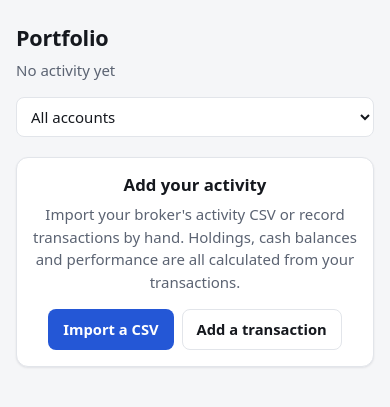
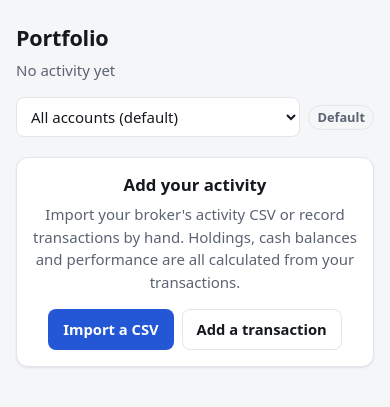
Before and after one commit to TheRealPrizzly/Finance-App, a Flask app: page / in a window 390 px wide. Shown: the part 121-528 px from the top of the page. Run offline with Flask 3, Linux system fonts and the light colour scheme; the visitor is signed in with stand-in values (Sample User, id 1); data comes from the database, SQL or seed files in the repository; data that the repository does not hold is empty.

Commit message:
Let users choose the view the dashboard opens with
A "Set as default" button next to the account/portfolio picker saves the
current selection on the user. Opening the dashboard without a selection
redirects to it; All accounts stays the default until one is chosen. An
explicit All accounts choice is marked with all=1 so it isn't overridden,
and a default whose account or portfolio was deleted is ignored.

Co-Authored-By: Claude Opus 5.5 <noreply@anthropic.com>

```diff
--- a/app/db.py
+++ b/app/db.py
@@ -43,6 +43,8 @@ def migrate(conn):
     user_columns = {r["name"] for r in conn.execute("PRAGMA table_info(users)")}
     if "theme" not in user_columns:
         conn.execute("ALTER TABLE users ADD COLUMN theme TEXT NOT NULL DEFAULT 'white'")
+    if "default_scope" not in user_columns:
+        conn.execute("ALTER TABLE users ADD COLUMN default_scope TEXT NOT NULL DEFAULT ''")
     # Imports before in-kind deposits and withdrawals were recognized stored them as cash
     # deposits and withdrawals, which ignores their shares.
     conn.execute(
--- a/app/schema.sql
+++ b/app/schema.sql
@@ -5,6 +5,7 @@ CREATE TABLE IF NOT EXISTS users (
     name        TEXT,
     picture     TEXT,
     theme       TEXT NOT NULL DEFAULT 'white',
+    default_scope TEXT NOT NULL DEFAULT '',  -- view the dashboard opens with: '', 'account:<id>' or 'portfolio:<id>'
     created_at  TEXT NOT NULL DEFAULT (datetime('now'))
 );
 
--- a/app/static/app.js
+++ b/app/static/app.js
@@ -575,9 +575,10 @@
   // Kept out of an inline onchange attribute, where `URL` would resolve to the document.URL string.
   $("account-select")?.addEventListener("change", (e) => {
     const url = new URL(location.href);
-    ["account", "portfolio", "page"].forEach((p) => url.searchParams.delete(p));
+    ["account", "portfolio", "all", "page"].forEach((p) => url.searchParams.delete(p));
     const [key, id] = e.target.value.split(":");
     if (id) url.searchParams.set(key, id);
+    else url.searchParams.set("all", "1");  // an explicit choice: don't fall back to a saved default
     location.href = url.href;
   });
 
--- a/app/static/style.css
+++ b/app/static/style.css
@@ -183,7 +183,9 @@ label.check input { width: auto; }
 .form h2 { margin-bottom: 4px; }
 .filters { display: grid; grid-template-columns: repeat(auto-fit, minmax(180px, 1fr)); gap: 12px; align-items: end; }
 .filter-actions { display: flex; gap: 8px; }
-.account-filter { margin: 0; }
+.account-filter { margin: 0; display: flex; gap: 8px; align-items: center; flex-wrap: wrap; }
+.default-form { margin: 0; }
+.default-tag { font-size: .8rem; font-weight: 600; color: var(--muted); padding: 2px 8px; border: 1px solid var(--border); border-radius: 999px; }
 .account-filter select { width: auto; min-width: 200px; max-width: 100%; }
 .danger-zone { margin-top: 8px; }
 .pager { display: flex; gap: 12px; align-items: center; justify-content: center; }
@@ -231,7 +233,7 @@ details summary { cursor: pointer; font-weight: 600; font-size: .9rem; margin: 1
   .topbar-inner { gap: 8px 16px; padding-top: 8px; padding-bottom: 8px; }
   .nav { order: 3; flex-basis: 100%; }
   .user { margin-left: auto; }
-  .account-filter select { min-width: 0; width: 100%; }
+  .account-filter select { min-width: 0; width: auto; flex: 1; }
   .head-actions { width: 100%; }
   .head-actions .account-filter { width: 100%; }
 }
--- a/app/templates/_account_filter.html
+++ b/app/templates/_account_filter.html
@@ -1,19 +1,30 @@
+{% set current_scope = 'account:%d' % account_id if account_id else ('portfolio:%d' % portfolio_id if portfolio_id else '') %}
 <div class="account-filter">
   <label class="sr-only" for="account-select">Account or portfolio</label>
   {# Each option is "param:id"; app.js reloads the page with that account/portfolio selected. #}
   <select id="account-select">
-    <option value="">All accounts</option>
+    <option value="">All accounts{% if default_scope == '' %} (default){% endif %}</option>
     {% if portfolios %}
     <optgroup label="Portfolios">
       {% for p in portfolios %}
-        <option value="portfolio:{{ p.id }}" {% if p.id == portfolio_id and not account_id %}selected{% endif %}>{{ p.name }}</option>
+        <option value="portfolio:{{ p.id }}" {% if p.id == portfolio_id and not account_id %}selected{% endif %}>{{ p.name }}{% if default_scope == 'portfolio:%d' % p.id %} (default){% endif %}</option>
       {% endfor %}
     </optgroup>
     {% endif %}
     <optgroup label="Accounts">
       {% for a in accounts %}
-        <option value="account:{{ a.id }}" {% if a.id == account_id %}selected{% endif %}>{{ a.name or a.type or 'Account' }} · {{ a.number }}</option>
+        <option value="account:{{ a.id }}" {% if a.id == account_id %}selected{% endif %}>{{ a.name or a.type or 'Account' }} · {{ a.number }}{% if default_scope == 'account:%d' % a.id %} (default){% endif %}</option>
       {% endfor %}
     </optgroup>
   </select>
+  {% if current_scope == default_scope %}
+    <span class="default-tag" title="The dashboard opens with this view">Default</span>
+  {% else %}
+    <form method="post" action="{{ url_for('views.set_default_view') }}" class="default-form">
+      <input type="hidden" name="csrf_token" value="{{ csrf_token() }}">
+      <input type="hidden" name="scope" value="{{ current_scope }}">
+      <input type="hidden" name="next" value="{{ request.full_path }}">
+      <button type="submit" class="btn btn-secondary btn-sm" title="Open the dashboard with this view from now on">Set as default</button>
+    </form>
+  {% endif %}
 </div>
--- a/app/templates/dashboard.html
+++ b/app/templates/dashboard.html
@@ -23,7 +23,7 @@
 <div id="app"
      data-portfolio-url="{{ url_for('views.api_portfolio', account=account_id or None, portfolio=portfolio_id or None) }}"
      data-history-url="{{ url_for('views.api_history', account=account_id or None, portfolio=portfolio_id or None) }}"
-     data-position-url="{{ url_for('views.position', symbol='__SYMBOL__', account=account_id or None, portfolio=portfolio_id or None) }}"
+     data-position-url="{{ url_for('views.position', symbol='__SYMBOL__', account=account_id or None, portfolio=portfolio_id or None, all=1 if all_selected else None) }}"
      data-benchmark="{{ benchmark }}" data-base="{{ base_currency }}">
 
   <div id="notices"></div>
--- a/app/templates/position.html
+++ b/app/templates/position.html
@@ -5,7 +5,7 @@
 <div id="app" data-position-api="{{ url_for('views.api_position', symbol=symbol, account=account_id or None, portfolio=portfolio_id or None) }}" data-base="{{ base_currency }}">
   <div class="page-head">
     <div>
-      <a class="back" href="{{ url_for('views.dashboard', account=account_id or None, portfolio=portfolio_id or None) }}">← Dashboard</a>
+      <a class="back" href="{{ url_for('views.dashboard', account=account_id or None, portfolio=portfolio_id or None, all=1 if all_selected else None) }}">← Dashboard</a>
       <h1>{{ symbol }} <span class="muted title-name" id="pos-name"></span></h1>
       <p class="price-line" id="pos-price">Loading…</p>
     </div>
--- a/app/views.py
+++ b/app/views.py
@@ -105,10 +105,25 @@ def selected_account_ids():
     return None
 
 
+def default_scope():
+    """The user's saved default view as ("account" | "portfolio", id), or None for all
+    accounts. A default whose account or portfolio was deleted counts as none."""
+    kind, _, raw_id = (g.user["default_scope"] or "").partition(":")
+    if kind not in ("account", "portfolio") or not raw_id.isdigit():
+        return None
+    table = "accounts" if kind == "account" else "portfolios"
+    row = get_db().execute(f"SELECT id FROM {table} WHERE id = ? AND user_id = ?", (int(raw_id), g.user["id"])).fetchone()
+    return (kind, row["id"]) if row else None
+
+
 def scope_template_args():
-    """What the dashboard and position pages need to render the account/portfolio picker."""
+    """What the dashboard and position pages need to render the account/portfolio picker.
+    "all" marks an explicit All accounts choice, so links keep it instead of the default."""
+    default = default_scope()
     return {"accounts": user_accounts(), "portfolios": user_portfolios(),
-            "account_id": selected_account_id(), "portfolio_id": selected_portfolio_id()}
+            "account_id": selected_account_id(), "portfolio_id": selected_portfolio_id(),
+            "all_selected": bool(request.args.get("all")),
+            "default_scope": f"{default[0]}:{default[1]}" if default else ""}
 
 
 def load_txns(account_ids=None, symbol=None):
@@ -134,6 +149,10 @@ def has_transactions():
 @bp.get("/")
 @login_required
 def dashboard():
+    if not any(request.args.get(k) for k in ("account", "portfolio", "all")):
+        default = default_scope()
+        if default:
+            return redirect(url_for("views.dashboard", **{default[0]: default[1]}))
     return render_template(
         "dashboard.html",
         **scope_template_args(),
@@ -487,6 +506,25 @@ def set_theme():
     return redirect(back)
 
 
+@bp.post("/settings/default-view")
+@login_required
+def set_default_view():
+    scope = request.form.get("scope", "")
+    kind, _, raw_id = scope.partition(":")
+    if scope:
+        if kind not in ("account", "portfolio") or not raw_id.isdigit():
+            abort(400)
+        (get_account_or_404 if kind == "account" else get_portfolio_or_404)(int(raw_id))
+    db = get_db()
+    db.execute("UPDATE users SET default_scope = ? WHERE id = ?", (scope, g.user["id"]))
+    db.commit()
+    flash("The dashboard will now open with this view.", "success")
+    back = request.form.get("next", "")
+    if not back.startswith("/") or back.startswith(("//", "/\\")):
+        back = url_for("views.dashboard")
+    return redirect(back)
+
+
 # -- portfolios -------------------------------------------------------------------------------
 
 
```
Also changed, not shown: tests/test_app.py (+32 -0 lines).
